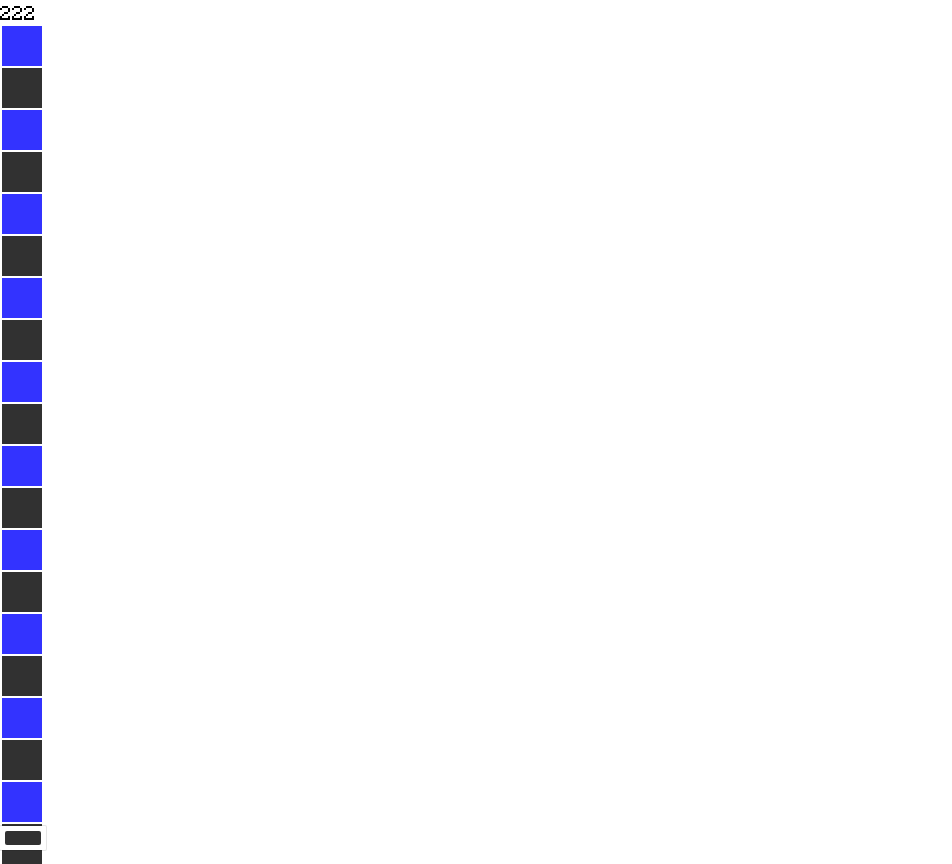
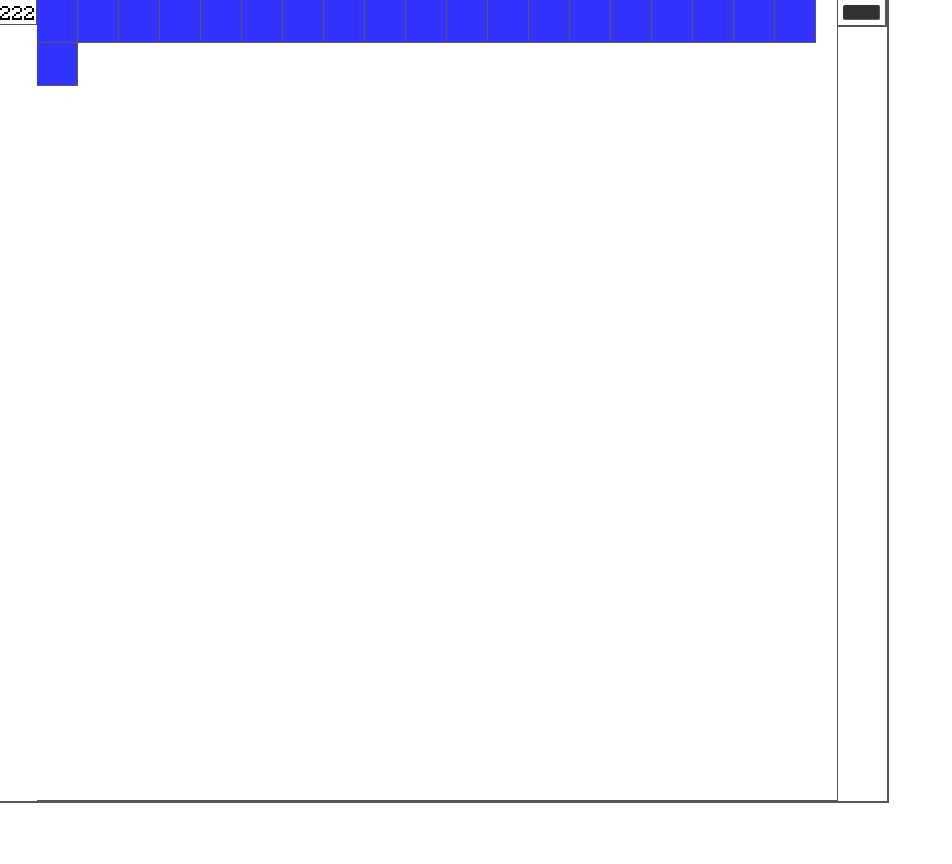
Before and after one commit to ftlll/pixel, a React (Create React App) app in the folder frontend/: page / in a window 1280 px wide. Shown: the whole page, without its empty margins (0-952 px from the left). After the commit the page ends 803 px from the top, so only its background shows below. Built offline with nearby package versions, Linux system fonts and the light colour scheme.

Commit message:
change css for cells

```diff
--- a/frontend/src/components/Cell.jsx
+++ b/frontend/src/components/Cell.jsx
@@ -9,7 +9,7 @@ class Cell extends React.Component {
         const styles = {
             width: `${width}%`,
             height: `${width}%`,
-            margin: `${width/20}%`,
+            paddingBottom: `${width/20}%`,
             backgroundColor:  color || CELL_NULL_COLOR
         };
 
--- a/frontend/src/components/Grid.jsx
+++ b/frontend/src/components/Grid.jsx
@@ -9,13 +9,9 @@ class Grid extends React.Component {
             color: '#3333ff',
             width: 100/row
         };
-        const cell2 = {
-            width: 100/row
-        };
         const cells = [];
-        for(let i = 0; i < 10; i++) {
+        for(let i = 0; i < row; i++) {
             cells.push(cell);
-            cells.push(cell2);
         }
         return (
             <div style={style}>
--- a/frontend/src/css/imports.css
+++ b/frontend/src/css/imports.css
@@ -2,3 +2,4 @@
 
 @import 'fonts/fonts.css';
 @import 'layout/header.css';
+@import 'layout/cell.css';
--- /dev/null
+++ b/frontend/src/css/layout/cell.css
@@ -0,0 +1,10 @@
+div {
+    display: block;
+    float: left;
+    border: 1px solid #585858;
+    border-width: 0 1px 1px 0;
+}
+
+*, *:before, *:after {
+    box-sizing: inherit;
+  }
```
